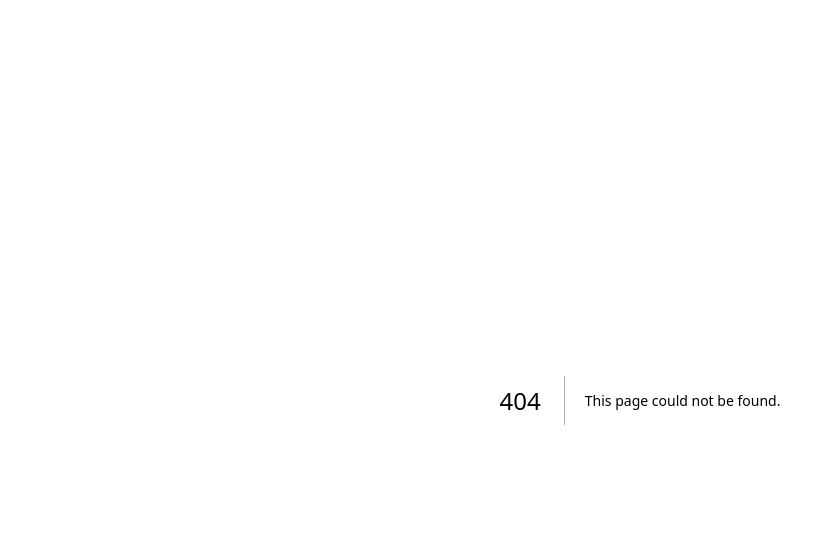
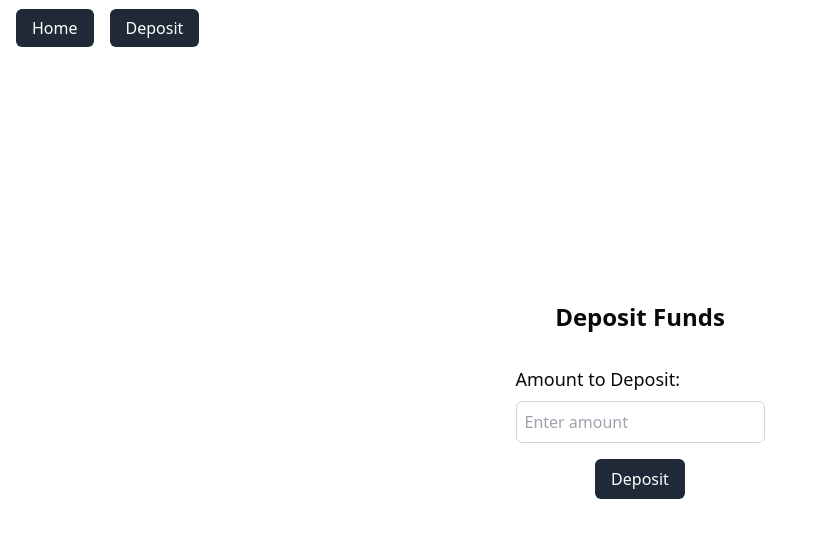
Before and after one commit to SkyYap/EthKL-Hackathon, a Next.js app: page /deposit in a window 1280 px wide. Before the commit this address had no page. Shown: the top 538 px of the page, without its empty margins (0-827 px from the left). Built offline with nearby package versions, Linux system fonts and the light colour scheme.

Commit message:
need implement contract and frontend calling

```diff
--- /dev/null
+++ b/src/app/deposit/page.tsx
@@ -0,0 +1,41 @@
+"use client"
+
+import { SimpleNavigationMenu } from "@/components/nav";
+import React, { useState } from "react";
+
+const Deposit = () => {
+  const [amount, setAmount] = useState<string>("");
+
+  const handleDeposit = () => {
+    console.log(`Depositing: ${amount}`);
+    setAmount("");
+  };
+
+  return (
+    <div className="flex flex-col items-center justify-center h-screen container mx-auto p-4">
+      <SimpleNavigationMenu />
+      <h1 className="text-2xl font-bold mb-4">Deposit Funds</h1>
+      <div className="mt-4">
+        <label htmlFor="amount" className="block text-lg">
+          Amount to Deposit:
+        </label>
+        <input
+          id="amount"
+          type="number"
+          value={amount}
+          onChange={(e) => setAmount(e.target.value)}
+          className="mt-2 border border-gray-300 rounded-md p-2"
+          placeholder="Enter amount"
+        />
+      </div>
+      <button
+        onClick={handleDeposit}
+        className="mt-4 px-4 py-2 rounded-md bg-gray-800 text-white hover:bg-gray-700"
+      >
+        Deposit
+      </button>
+    </div>
+  );
+};
+
+export default Deposit;
```
